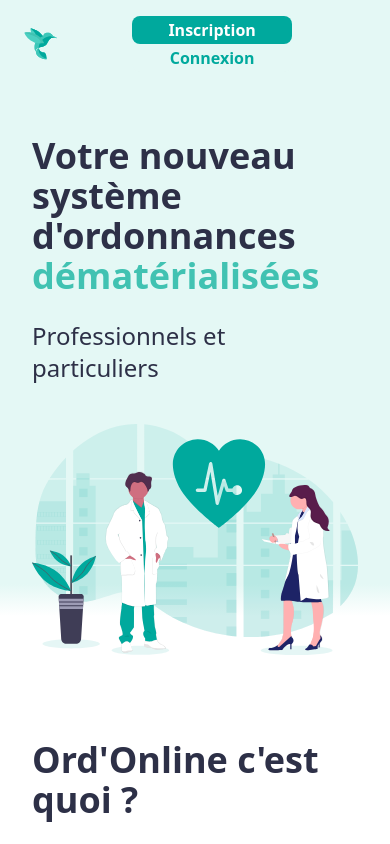
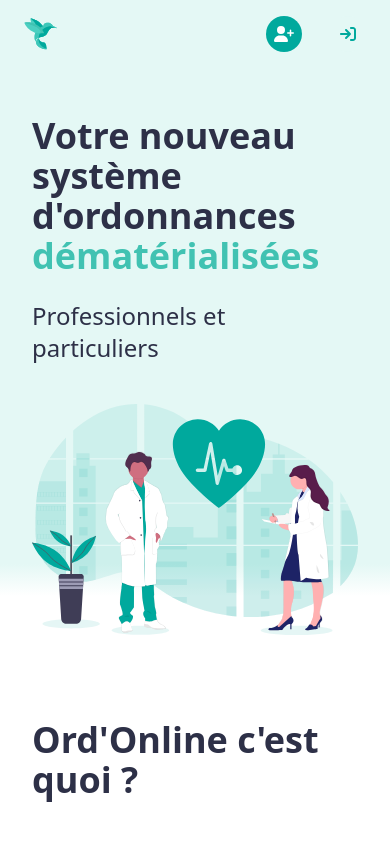
Before and after one commit to AurelDP/OrdOnline, a Vue app in the folder client/: page / in a window 390 px wide. Shown: the top 844 px of the page. Built offline with nearby package versions, Linux system fonts and the light colour scheme.

Commit message:
[Update] Responsive button in Navbar (IconButton)

```diff
--- a/client/src/components/globalComponents/ButtonIcon.vue
+++ b/client/src/components/globalComponents/ButtonIcon.vue
@@ -1,6 +1,6 @@
 <template>
   <router-link :to=src class="transition ord-button-icon">
-    <font-awesome-icon :icon="icon"/>
+    <font-awesome-icon :icon="icon" class="w-2/3"/>
   </router-link>
 </template>
 
--- a/client/src/components/globalComponents/Navbar.vue
+++ b/client/src/components/globalComponents/Navbar.vue
@@ -5,6 +5,8 @@
         v-if="buttons === true"
         :text1=text1
         :text2=text2
+        :icon1=icon1
+        :icon2=icon2
         :src1=src1
         :src2=src2
     />
@@ -25,6 +27,8 @@
     buttons: Boolean,
     text1: String,
     text2: String,
+    icon1: String,
+    icon2: String,
     src1: String,
     src2: String
   }
--- a/client/src/components/globalComponents/NavbarButtons.vue
+++ b/client/src/components/globalComponents/NavbarButtons.vue
@@ -3,29 +3,43 @@
     <Button
         :text=text1
         :src=src1
-        class="ord-button-green hover:ord-button-green-hover"
+        class="ord-button-green hover:ord-button-green-hover sm:flex hidden"
+    />
+    <ButtonIcon
+        :icon=icon1
+        :src=src1
+        class="ord-button-green hover:ord-button-green-hover sm:hidden flex"
     />
     <Button
         :text=text2
         :src=src2
-        class="ord-button-lightgreen hover:ord-button-lightgreen-hover"
+        class="ord-button-lightgreen hover:ord-button-lightgreen-hover sm:flex hidden"
+    />
+    <ButtonIcon
+        :icon=icon2
+        :src=src2
+        class="ord-button-lightgreen hover:ord-button-lightgreen-hover sm:hidden flex"
     />
   </div>
 </template>
 
 <script>
 import Button from "@/components/globalComponents/Button";
+import ButtonIcon from "@/components/globalComponents/ButtonIcon";
 
 export default {
   name: "NavbarButtons.vue",
   props: {
     text1: String,
     text2: String,
+    icon1: String,
+    icon2: String,
     src1: String,
     src2: String
   },
   components: {
-    Button
+    Button,
+    ButtonIcon
   }
 }
 </script>
--- a/client/src/components/globalComponents/Table/Table.vue
+++ b/client/src/components/globalComponents/Table/Table.vue
@@ -1,18 +1,18 @@
 <template>
   <div>
-    <div class="flex flex-wrap mb-5 justify-between items-center">
-      <span :class=classTitle class="mr-3">
+    <div class="flex flex-wrap gap-5 mb-5 justify-between items-center">
+      <span :class=classTitle>
         {{ title }}
       </span>
-      <div v-if="btn === true || research === true" class="flex flex-row">
+      <div v-if="btn === true || research === true" class="flex flex-row flex-wrap">
         <span v-if="btn === true">
           <Button class="ord-button-green hover:ord-button-green-hover mr-3 md:flex hidden" text="Ajouter" :src=src />
           <ButtonIcon class="ord-button-green hover:ord-button-green-hover mr-3 md:hidden flex" :icon="'fa-plus'" :src=src />
         </span>
         <span v-if="research === true">
-          <div class="flex flex-row border-b-2 border-gray-400 focus-within:border-ord-green-100">
+          <div class="flex flex-row ord-input focus-within:border-ord-green-100">
             <input
-                class="w-full focus:outline-none"
+                class="focus:outline-none"
                 type="text"
                 placeholder="Rechercher"
             />
--- a/client/src/index.css
+++ b/client/src/index.css
@@ -8,7 +8,7 @@
     }
 
     .ord-button-icon {
-        @apply rounded-full h-7 w-7 flex items-center justify-center;
+        @apply rounded-full h-9 w-9 flex items-center justify-center;
     }
 
     .ord-button-green {
--- a/client/src/main.js
+++ b/client/src/main.js
@@ -4,8 +4,8 @@
 import './index.css'
 import { library } from '@fortawesome/fontawesome-svg-core'
 import { FontAwesomeIcon } from '@fortawesome/vue-fontawesome'
-import { faPlus } from '@fortawesome/free-solid-svg-icons'
+import { faPlus, faUserPlus, faArrowRightToBracket, faArrowRightFromBracket, faInfo } from '@fortawesome/free-solid-svg-icons'
 
-library.add(faPlus)
+library.add(faPlus, faUserPlus, faArrowRightToBracket, faArrowRightFromBracket, faInfo)
 
 createApp(App).use(router).component('font-awesome-icon', FontAwesomeIcon).mount('#app')
--- a/client/src/views/HomeView.vue
+++ b/client/src/views/HomeView.vue
@@ -4,6 +4,8 @@
         :buttons="true"
         :text1="'Inscription'"
         :text2="'Connexion'"
+        :icon1="'fa-user-plus'"
+        :icon2="'fa-arrow-right-to-bracket'"
         :src1="'/signUp'"
         :src2="'/signIn'"
     />
--- a/client/src/views/PatientSpaceView.vue
+++ b/client/src/views/PatientSpaceView.vue
@@ -4,13 +4,15 @@
         :buttons="true"
         :text1="'Mes infos'"
         :text2="'Déconnexion'"
+        :icon1="'fa-info'"
+        :icon2="'fa-arrow-right-from-bracket'"
         :src1="'/'"
         :src2="'/'"
     />
     <div class="md:px-24 sm:px-16 px-8 py-10">
-      <Table :btn="false" :research="true" src="/" class-title="ord-text-title mr-2" :title="'Mes ordonnances'" :type="'my_prescription'"/>
-      <Table :btn="true" :research="true" src="/" class-title="ord-text-title mr-2" :title="'Mes médecins'" :type="'my_doctor'"/>
-      <Table :btn="true" :research="true" src="/" class-title="ord-text-title mr-2" :title="'Mes pharmacies'" :type="'my_pharmacy'"/>
+      <Table :btn="false" :research="true" src="/" class-title="ord-text-title mr-2" :title="'Mes ordonnances'" :type="'my_prescription'" class="mb-10"/>
+      <Table :btn="true" :research="true" src="/" class-title="ord-text-title mr-2" :title="'Mes médecins'" :type="'my_doctor'" class="mb-10"/>
+      <Table :btn="true" :research="true" src="/" class-title="ord-text-title mr-2" :title="'Mes pharmacies'" :type="'my_pharmacy'" class="mb-10"/>
     </div>
   </AdaptFooterBackground>
 </template>
```
